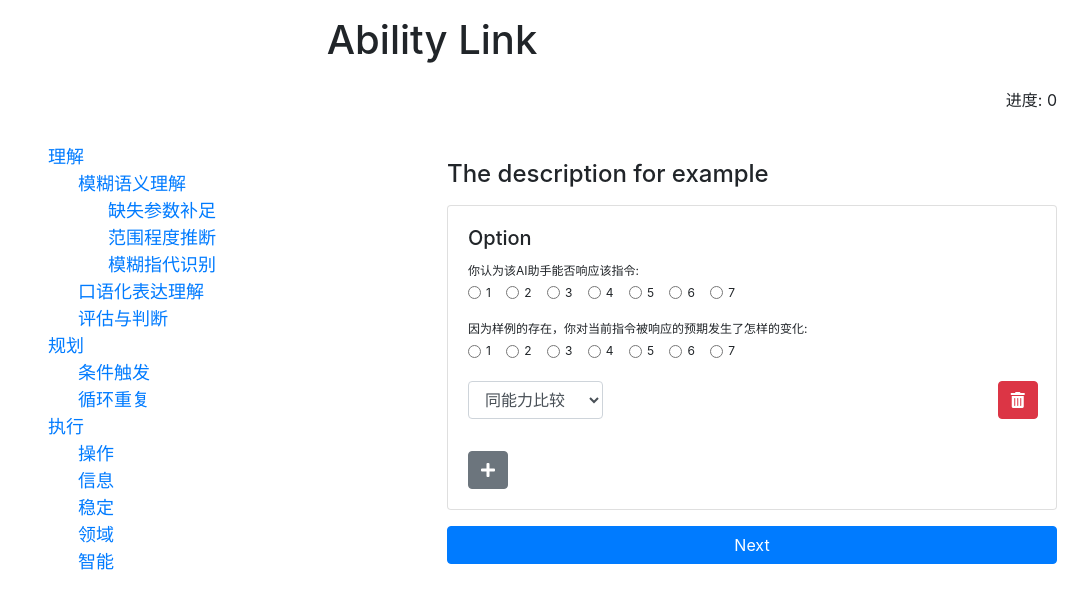
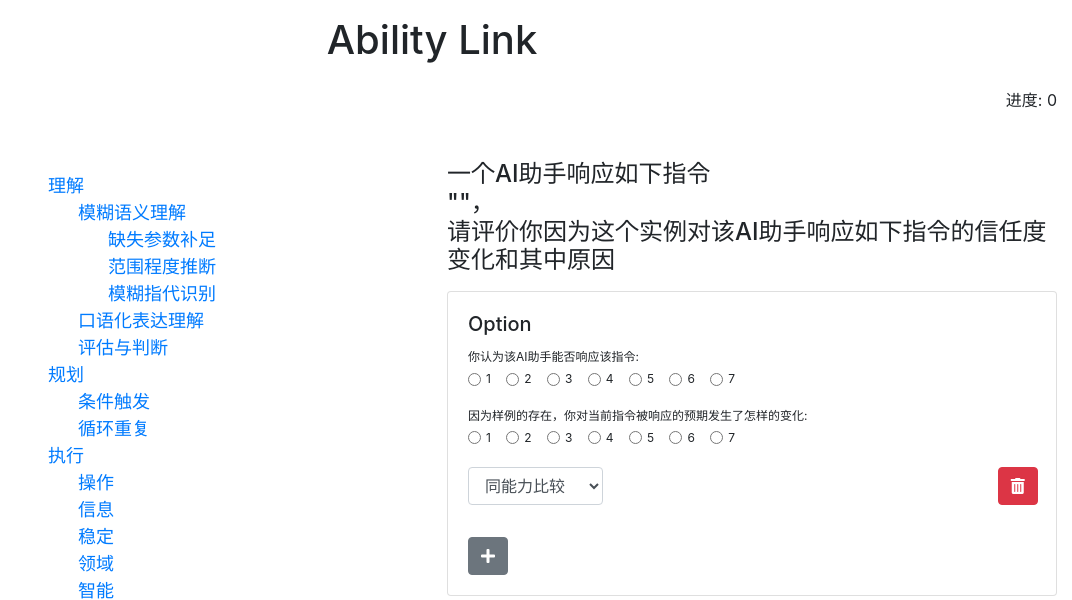
Before and after one commit to yh-zhu18thu/Inception-Annotation, a Flask app: template templates/index.html in a window 1280 px wide. Shown: the top 600 px of the page, without its empty margins (208-1280 px from the left). Run offline with Flask 3, Linux system fonts and the light colour scheme; the template is opened without the code that fills it, so the values that code supplies are empty; some libraries are stand-ins or nearby versions.

Commit message:
split the variable part of the example

```diff
--- a/templates/index.html
+++ b/templates/index.html
@@ -123,7 +123,7 @@
             <div class="col-6">
                 <!-- Question Introduction -->
                 <div class="mt-3 mb-3">
-                    <h4 id="question-text">The description for example</h4>
+                    <h4 id="question-text">一个AI助手<u><span id="feasibility-text"></span></u>响应如下指令<br/>"<span id="example-instance"></span>"，<br/>请评价你因为这个实例对该AI助手响应如下指令的信任度变化和其中原因</h4>
                 </div>
 
 
@@ -297,7 +297,9 @@
         function save_current_selection(){
             // save the current user selection to server
             // get the current question id
-            var question_id = $('#question-text').text();
+            var example_instance = $('#example-instance').text();
+            // get example feasibility
+            var example_feasibility = $("feasibility-text").text();
             // get the current belief rating
             var belief_rating = $("input[name='beliefRating']:checked").val();
             // get the current belief change rating
@@ -324,7 +326,8 @@
                 url: '/save_current_selection',
                 type: 'POST',
                 data: JSON.stringify({
-                    'question_id': question_id,
+                    'example_instance': example_instance,
+                    'example_feasibility': example_feasibility,
                     'belief_rating': belief_rating,
                     'belief_change_rating': belief_change_rating,
                     'statements': statements
@@ -373,8 +376,10 @@
             } else {
                 var feasibility_text = "不能正确";
             }
-            var example_text = `一个AI助手<u>${feasibility_text}</u>响应如下指令<br/>\"${data.example_instance}\"，<br/>请评价你因为这个实例对该AI助手响应如下指令的信任度变化和其中原因"`;
-            $('#question-text').html(example_text);
+            $('#feasibility-text').text(feasibility_text);
+            $('#example-instance').text(data.example_instance);
+            //var example_text = `一个AI助手<u>${feasibility_text}</u>响应如下指令<br/>\"${data.example_instance}\"，<br/>请评价你因为这个实例对该AI助手响应如下指令的信任度变化和其中原因"`;
+            //$('#question-text').html(example_text);
             // update the remaining 3 command instances to corrsponding parts
             var instance_text = data.instance;
             $('#instance').html(instance_text);
```
